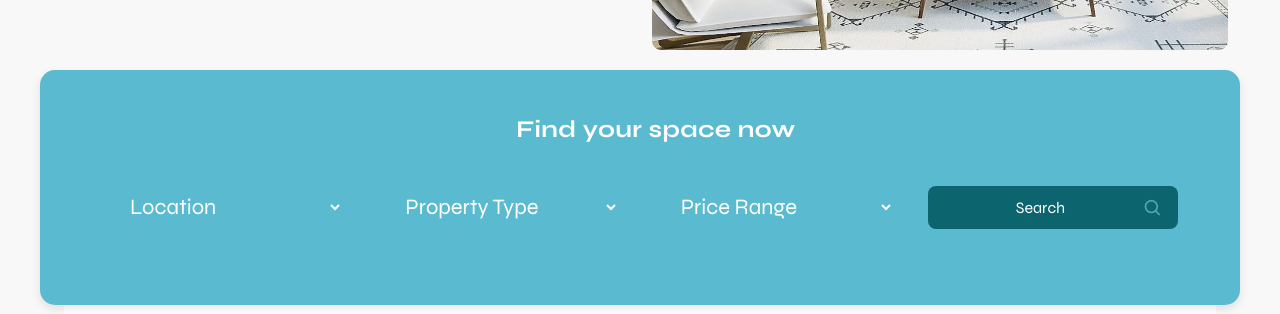
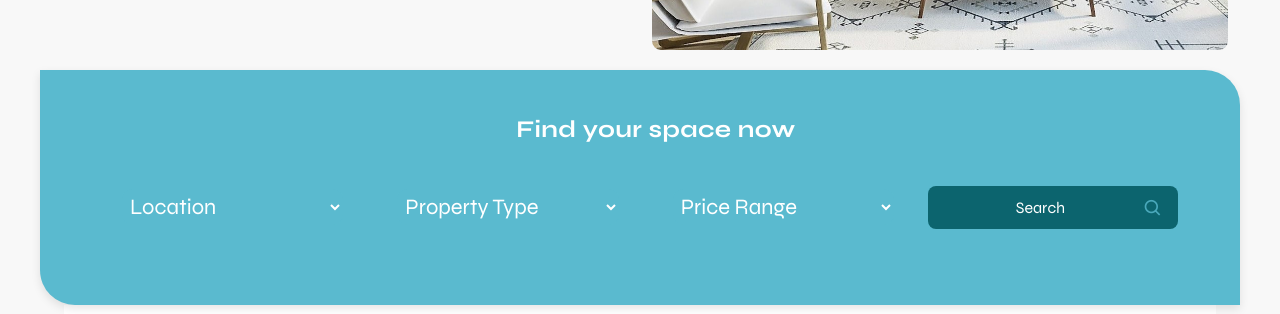
Before and after one commit to David-Ndubuisi/agentconnectdemo1, a React (Vite) app: page / in a window 1280 px wide. Shown: the part 486-800 px from the top of the page. Built offline with nearby package versions, Linux system fonts and the light colour scheme.

Commit message:
Add files via upload

```diff
--- a/src/responsive.css
+++ b/src/responsive.css
@@ -134,7 +134,8 @@
   position: relative;
   background-color: #5abacf;
   padding: 30px;
-  border-radius: 15px;
+  border-top-right-radius: 35px;
+  border-bottom-left-radius: 35px;
   display: flex;
   flex-direction: column;
   align-items: center;
```
